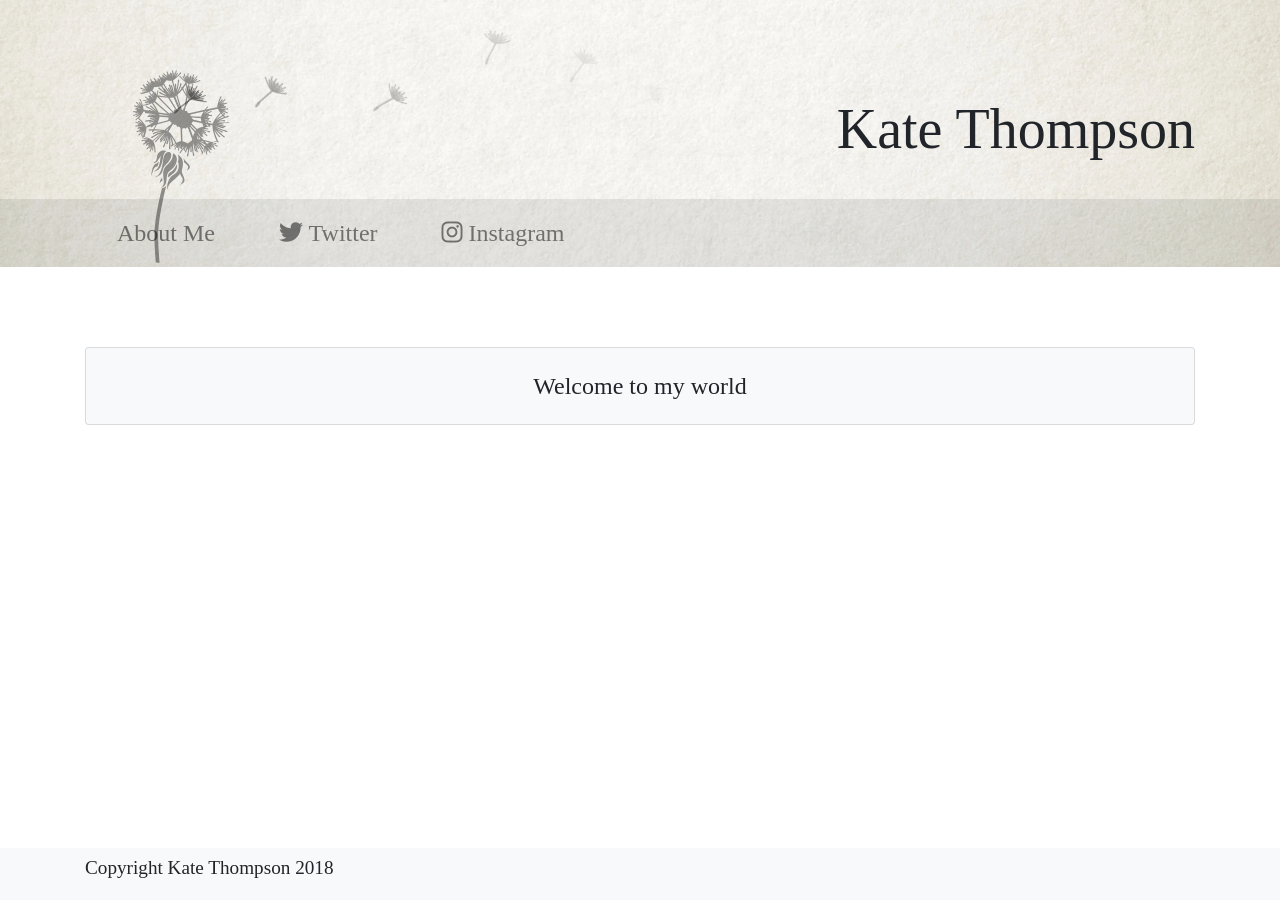
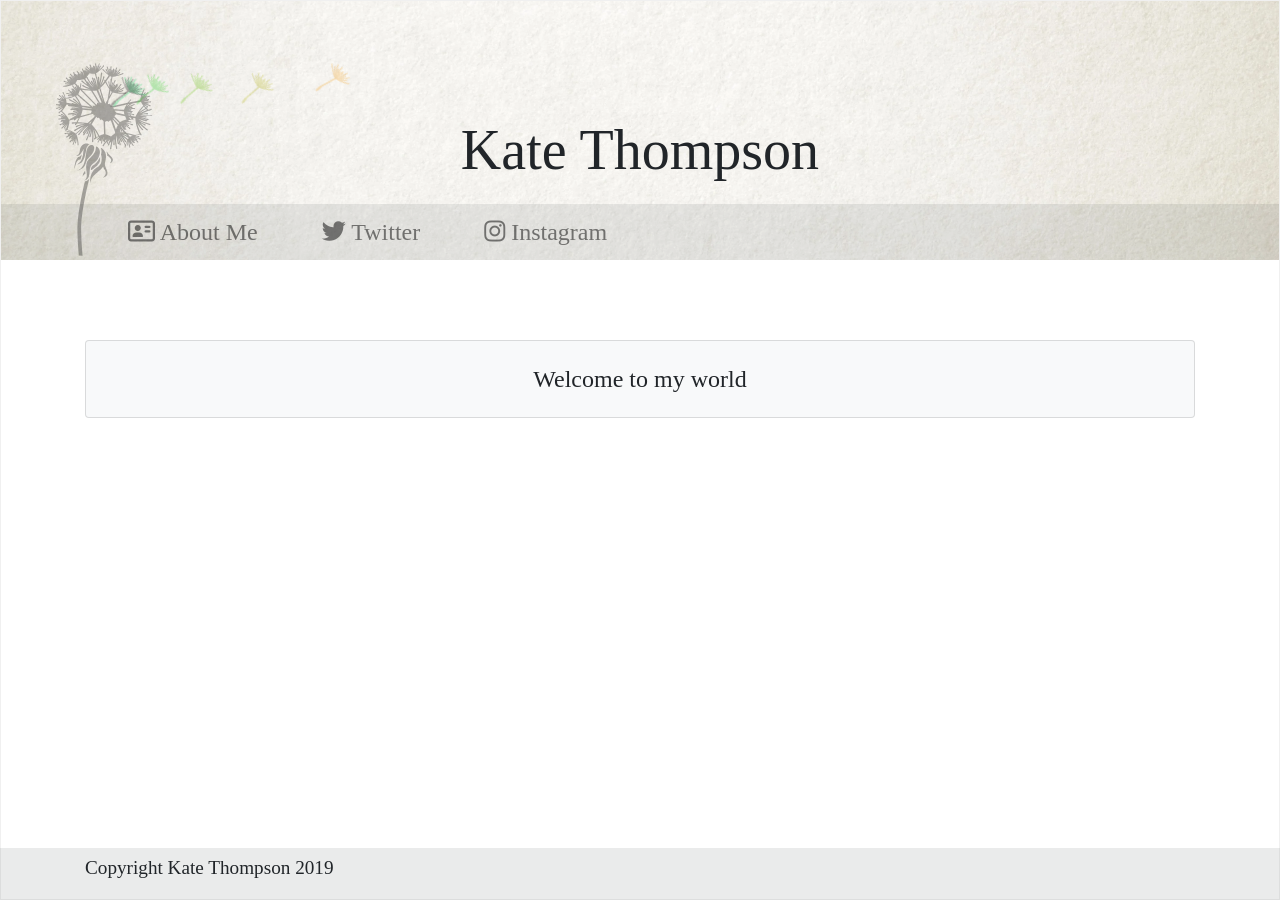
Before and after one commit to KateThompsonWrites/KateThompsonWrites.github.io, a Jekyll site: the page built from index.md, in a window 1280 px wide. Built offline with Jekyll 4.4.1, drawn with Linux system fonts in a browser that asks for light colours; nearby versions of some CDN libraries; some web fonts are replaced; our own code applies the rules of GitHub Pages for plain Markdown files.

Commit message:
Work on the design

```diff
--- a/_layouts/default.html
+++ b/_layouts/default.html
@@ -25,28 +25,40 @@
       <div id="dandelion">
         <img src="/assets/images/dandelion.svg" class="flower" />
         <img src="/assets/images/dandelion-seed.svg" class="seed" />
-        <img src="/assets/images/dandelion-seed.svg" class="seed seed-p0" />
-        <img src="/assets/images/dandelion-seed.svg" class="seed seed-p1" />
-        <img src="/assets/images/dandelion-seed.svg" class="seed seed-p2" />
-        <img src="/assets/images/dandelion-seed.svg" class="seed seed-p3" />
-        <img src="/assets/images/dandelion-seed.svg" class="seed seed-p4" />
-        <img src="/assets/images/dandelion-seed.svg" class="seed seed-p5" />
+
+        <img src="/assets/images/dandelion-seed.svg" class="seed seed-animated" />
+        <img src="/assets/images/dandelion-seed.svg" class="seed seed-animated" />
+        <img src="/assets/images/dandelion-seed.svg" class="seed seed-animated" />
+        <img src="/assets/images/dandelion-seed.svg" class="seed seed-animated" />
+        <img src="/assets/images/dandelion-seed.svg" class="seed seed-animated" />
+        <img src="/assets/images/dandelion-seed.svg" class="seed seed-animated" />
+        <img src="/assets/images/dandelion-seed.svg" class="seed seed-animated" />
+        <img src="/assets/images/dandelion-seed.svg" class="seed seed-animated" />
+        <img src="/assets/images/dandelion-seed.svg" class="seed seed-animated" />
+        <img src="/assets/images/dandelion-seed.svg" class="seed seed-animated" />
+        <img src="/assets/images/dandelion-seed.svg" class="seed seed-animated" />
+        <img src="/assets/images/dandelion-seed.svg" class="seed seed-animated" />
+        <img src="/assets/images/dandelion-seed.svg" class="seed seed-animated" />
+        <img src="/assets/images/dandelion-seed.svg" class="seed seed-animated" />
+        <img src="/assets/images/dandelion-seed.svg" class="seed seed-animated" />
       </div>
 
       <div class="container">
-        <h1 class="display-4 text-right"><a href="/">{{ site.title }}</a></h1>
+        <h1 class="display-4 text-center"><a href="/">{{ site.title }}</a></h1>
       </div>
 
-      <nav class="navbar navbar-expand-lg navbar-light">
+      <nav class="navbar navbar-expand-lg navbar-light collapse" id="navbarSupportedContent">
         <div class="container">
-          <button class="navbar-toggler" type="button" data-toggle="collapse" data-target="#navbarSupportedContent" aria-controls="navbarSupportedContent" aria-expanded="false" aria-label="Toggle navigation">
+          <button class="navbar-toggler ml-auto" type="button" data-toggle="collapse" data-target="#navbarSupportedContent" aria-controls="navbarSupportedContent" aria-expanded="false" aria-label="Toggle navigation">
             <span class="navbar-toggler-icon"></span>
           </button>
 
-          <div class="collapse navbar-collapse" id="navbarSupportedContent">
+          <div class="navbar-collapse">
             <ul class="navbar-nav mr-auto">
               <li class="nav-item">
-                <a class="nav-link" href="{{ '/about.html' | relative_url }}">About Me</a>
+                <a class="nav-link" href="{{ '/about.html' | relative_url }}">
+                  <i class="far fa-address-card"></i> About Me
+                </a>
               </li>
               <li class="nav-item">
                 <a class="nav-link" href="https://twitter.com/writes_kate">
@@ -68,9 +80,9 @@
       {{ content }}
     </section>
 
-    <footer class="fixed-bottom bg-light">
+    <footer class="fixed-bottom">
       <section class="container">
-        <p><small>Copyright Kate Thompson 2018</small></p>
+        <p><small>Copyright Kate Thompson {{ 'now' | date: "%Y" }}</small></p>
       </section>
     </footer>
 
--- a/_sass/kt.scss
+++ b/_sass/kt.scss
@@ -10,6 +10,21 @@ $navbar-padding-y: 0;
 
 @import "bootstrap/bootstrap";
 
+html {
+  background: #f8f8f8;
+}
+
+footer, body {
+  max-width: 1600px;
+  margin: 0 auto;
+}
+
+body {
+  min-height: 100vh;
+  border: 1px solid #f0f0f0;
+  box-shadow: 0 0 2vw rgba(0,0,0, 0.05)
+}
+
 #contentWrapper {
   margin-top: 80px;
 }
@@ -19,6 +34,9 @@ $navbar-padding-y: 0;
   position: relative;
   overflow: hidden;
   h1 {
+    z-index: 1;
+    position: relative;
+    margin: 20px 0 -20px;
     a {
       color: $body-color;
       &:hover {
@@ -34,78 +52,101 @@ $navbar-padding-y: 0;
       width: 100%;
       height: 100%;
       object-fit: cover;
-      z-index: -1;
+      z-index: 0;
     }
   }
 
   #dandelion {
     img {
       position: absolute;
+      $dandelion-opacity: 30%;
       &.flower {
-        left: 10vw;
+        left: 50px;
         bottom: 0;
         height: 200px;
-        opacity: 40%;
+        opacity: $dandelion-opacity;
         z-index: 2;
       }
-      @keyframes seed0 {
-        0%   { transform: translateX(0px)   translateY(0)      rotate(25deg);  opacity: 40% }
-        100% { transform: translateX(500px) translateY(0px)    rotate(45deg);  opacity: 0% }
-      }
-      @keyframes seed1 {
-        0%   { transform: translateX(0px)   translateY(0)      rotate(25deg);  opacity: 40% }
-        100% { transform: translateX(500px) translateY(-45px)  rotate(5deg);   opacity: 0% }
-      }
-      @keyframes seed2 {
-        0%   { transform: translateX(0px)   translateY(0)      rotate(25deg);  opacity: 40% }
-        100% { transform: translateX(500px) translateY(-90px)  rotate(-15deg);   opacity: 0% }
-      }
       &.seed {
-        left: 13.4vw;
+        $seed-start-rotation: 25deg;
+        left: 107px;
         bottom: 145px;
         height: 40px;
-        opacity: 40%;
-        transform: rotate(25deg);
+        opacity: $dandelion-opacity;
+        transform: rotate($seed-start-rotation);
+        z-index: 4;
 
-        &.seed-p0 { animation: seed0 6s  0s ease-out infinite; }
-        &.seed-p1 { animation: seed1 6s -5s ease-out infinite; }
-        &.seed-p2 { animation: seed2 6s -4s ease-out infinite; }
-        &.seed-p3 { animation: seed0 6s -3s ease-out infinite; }
-        &.seed-p4 { animation: seed1 6s -2s ease-out infinite; }
-        &.seed-p5 { animation: seed2 6s -1s ease-out infinite; }
+        $dist: 1600px; // @TODO - 100%? calc width?
+        &.seed-animated {
+          z-index: 3;
+          opacity: 0%;
+
+          $seeds: 15;
+          $seed-animation-duration: 15s;
+
+          $seed-animation-y-min: -180px;
+          $seed-animation-y-max:   30px;
+          $seed-animation-y-range: $seed-animation-y-max - $seed-animation-y-min;
+
+          $seed-animation-rotate-min: -90deg;
+          $seed-animation-rotate-max:  180deg;
+          $seed-animation-rotate-range: $seed-animation-rotate-max - $seed-animation-rotate-min;
+
+          @for $i from 0 to $seeds {
+            $seed-animation-name: #{"sa_" + $i};
+            @keyframes #{$seed-animation-name} {
+              0% {
+                opacity: 0%;
+              }
+              1% {
+                transform: translateX(0px)
+                           translateY(0)
+                           rotate($seed-start-rotation);
+                opacity: $dandelion-opacity;
+              }
+
+              100% {
+                transform: translateX($dist)
+                           translateY(#{ $seed-animation-y-min + (random() * $seed-animation-y-range) })
+                           rotate(#{ $seed-animation-rotate-min + (random() * $seed-animation-rotate-range) });
+                opacity: 0%
+              }
+            }
+
+            &:nth-of-type(#{$seeds + 'n'} + #{$i}) {
+              animation: $seed-animation-name $seed-animation-duration #{$i * (($seed-animation-duration) / $seeds)} ease-in infinite;
+              filter: invert(0.5) sepia(1) saturate(5) hue-rotate( #{ $i * (360deg / $seeds) } );
+            }
+          }
+        }
       }
     }
+  }
+}
 
-  }
-
-  /**
-   * TODO - rainbow
-  &:after {
-    content: '';
-    position: absolute;
-    width: 10vw;
-    height: 150%;
-    right: 20%;
-    top: -25%;
-    transform: rotate(-22.5deg);
-    $a: 0.5;
-    background: linear-gradient(to right,
-      rgba(red,0),
-      rgba(red, $a),
-      rgba(yellow, $a),
-      rgba(green, $a),
-      rgba(cyan, $a),
-      rgba(blue, $a),
-      rgba(violet, $a),
-      rgba(violet, 0)
-    );
-  }
-  */
+footer, .navbar {
+  background: rgba($dark, 0.1);
 }
 
 .navbar {
-  background: rgba($dark, 0.1);
   position: absolute;
   width: 100%;
   bottom: 0;
+  padding: 0 80px;
+  transition: all .35s ease;
+
+  &.collapsing,
+  &.collapse:not(.show) {
+    display: flex;
+    height: 56px;
+  }
+  &.collapsing,
+  &.show {
+    background: $dark;
+    .nav-item {
+      .nav-link {
+        color: $light;
+      }
+    }
+  }
 }
```
